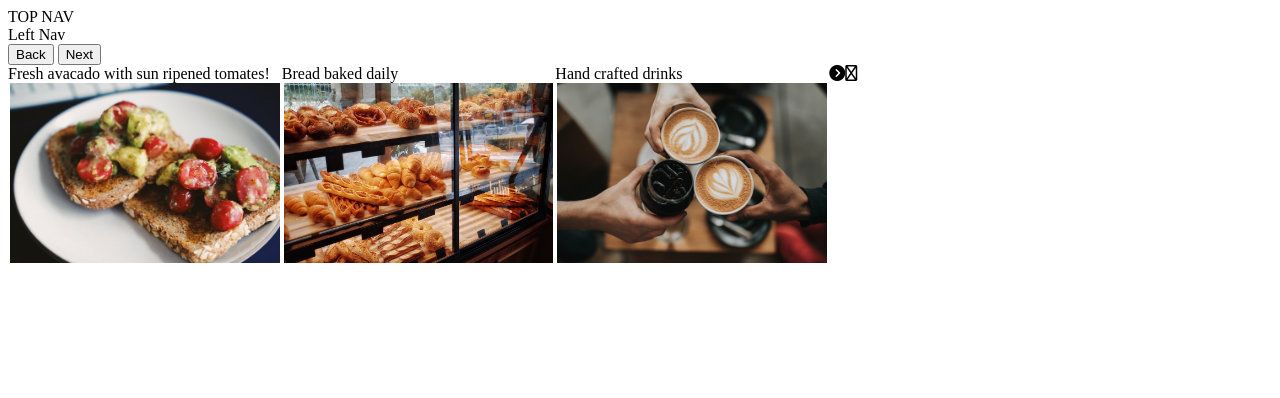
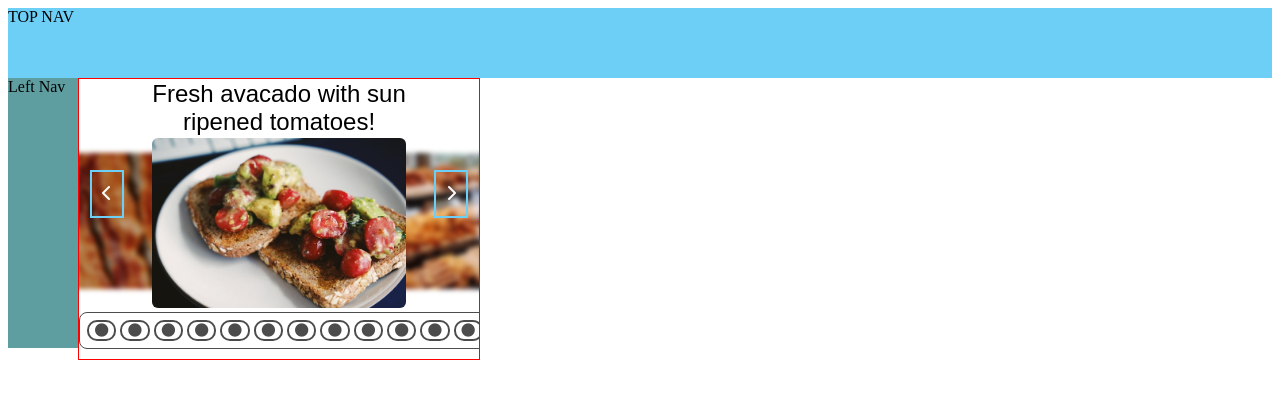
Before and after one commit to RinkM/Odin11.5-JS-Practice-Space, a plain HTML site: page index.html in a window 1280 px wide. Drawn offline with Linux system fonts and the light colour scheme.

Commit message:
version .9 - almost finshed image carousel

```diff
--- a/index.html
+++ b/index.html
@@ -17,39 +17,44 @@
   <nav id = "navTop" class = "navBar">
     TOP NAV
   </nav>
+  <div id = "bottomContainer">
   <nav id = "navLeft" class = navBar>
     Left Nav
   </nav>
   <div id = "mainContainer">
     <div id = "imgCarousel">
-      <button class = "arrowBtn" id = "prevArrow">Back</button>
-      <button class = "arrowBtn" id = "nextArrow">Next</button>
+
 
       <div id = "imgContainer" class = "imageContainer">
-        <div>
-          <div class = "imgTitle" id = "titleLeft"></div>
-          <img id = "prevImage" class ="image" >
+
+
+        <button class = "arrowBtn" id = "prevArrow">
+          <i class="fa fa-chevron-left" aria-hidden="true"></i>
+        </button>
+        <div class = "imageCard" id = "leftCard">
+          <div id = "leftTitle" class = "imageTitle transition"></div>
+          <img id = "leftImage" class ="image transition">
         </div>
 
-        <div>
-          <div class = "imgTitle" id = "titleCenter"></div>
-          <img id = "mainImage" class ="image" >
+        <div class = "imageCard" id = "middleCard">
+          <div id = "middleTitle" class = "imageTitle transition"></div>
+          <img id = "middleImage" class ="image transition" >
         </div>
 
-        <div>
-          <div class = "imgTitle" id = "titleRight"></div>
-          <img id = "nextImage" class ="image" >
+        <div class = "imageCard" id = "rightCard">
+          <div id = "rightTitle" class = "imageTitle transition"></div>
+          <img id = "rightImage" class ="image transition" >
         </div>
-
-        <i class="fa fa-chevron-circle-right" aria-hidden="true"></i>
-        <i class="fa fa-regular fa-chevron-circle-left" aria-hidden="true"></i>
+        <button class = "arrowBtn" id = "nextArrow">
+          <i class="fa fa-chevron-right" aria-hidden="true"></i>
+        </button>
 
       </div>
+      <div id = "dotsContainer"></div>
+    </div>
 
-    </div>
   </div>
-
+  </div>
 </body>
 <script src="script.js"></script>
-<script src ="imgDatabase.js" type = "module"> </script>
 </html>
--- a/script.js
+++ b/script.js
@@ -1,6 +1,6 @@
 const pics = [
   {imgName:".\\images\\avacado-toast-ryan-quintal.jpg",
-  imgDescription: "Fresh avacado with sun ripened tomates!"  ,
+  imgDescription: "Fresh avacado with sun ripened tomatoes!"  ,
   altText: "Avacado Toast"
   },
   {imgName:".\\images\\bread - yeh-xintong-go.jpg",
@@ -59,43 +59,89 @@ const prevArrow = document.getElementById("prevArrow")
 const nextArrow = document.getElementById("nextArrow")
 
 
-{/* <img class ="image" src=".\images\avacado-toast-ryan-quintal.jpg"  */}
-let index = 1
+let count = 0
 
-const displayImage = ()=>{
-  let leftIndex = index-1
-  let rightIndex = index +1
+// makes the whole component.
+const album = (count)=>{
 
-  const image = pics[index]
-  const leftImage = pics[leftIndex]
-  const rightImage = pics[ rightIndex]
-  const mainImage = document.getElementById('mainImage')
-  const prevImage = document.getElementById('prevImage')
-  const nextImage = document.getElementById('nextImage')
+  function removeAllChildNodes(parent) {
+    while (parent.firstChild) {
+        parent.removeChild(parent.firstChild);
+    }
+}
+{/* <i class="fa fa-circle" aria-hidden="true"></i> */}
 
-  const titleLeft = document.getElementById('titleLeft')
-  const titleCenter = document.getElementById('titleCenter')
-  const titleRight = document.getElementById('titleRight')
 
-  titleLeft.innerText= leftImage.imgDescription;
-  titleCenter.innerText= image.imgDescription;
-  titleRight.innerText = rightImage.imgDescription;
 
-  mainImage.src = image.imgName;
-  mainImage.setAttribute("alt",image.altText);
-  mainImage.classList.add("singleImage");
+  // creates each individual card. replaces old text+imgs
+  const cardMaker = (imageInfo, cardDiv, cardId)=>{
+    let allImages = [...document.getElementById("imgContainer").children]
 
-  prevImage.src = leftImage.imgName;
-  prevImage.setAttribute("alt",leftImage.altText);
-  prevImage.classList.add("singleImage");
+    const titleDiv = document.createElement("div");
+    titleDiv.innerText= imageInfo.imgDescription;
+    titleDiv.classList.add("imageTitle");
+    titleDiv.classList.add("transition");
+    titleDiv.classList.add(cardId);
+    titleDiv.classList.add(cardId+"Title");
 
-  nextImage.src = rightImage.imgName;
-  nextImage.setAttribute("alt",rightImage.altText);
-  nextImage.classList.add("singleImage");
+    const imgDiv = document.createElement("img");
+    imgDiv.src = imageInfo.imgName;
+    imgDiv.setAttribute("alt",imageInfo.altText);
+    imgDiv.classList.add("image");
+    imgDiv.classList.add("transition");
+
+
+    cardDiv.replaceChildren(titleDiv, imgDiv)
+    setTimeout(()=>{imgDiv.classList.add(cardId)}, 5)
+
+
+  }
+  // finds correct card within pics. passes information to cardMaker
+  const cardSelector = (count, cardId)=>{
+    let index = count
+    index = indexReset(index)
+    const image = pics[index]
+    const middleImage = document.getElementById(cardId)
+    cardMaker(image,middleImage, cardId)
+  }
+
+
+  cardSelector(count-1, "leftCard")
+  cardSelector(count, "middleCard")
+  cardSelector(count+1, "rightCard")
 }
 
-const indexReset = ()=>{
-  if (index > pics.length){
+const transitionRight = ()=>{
+  let cards = [...document.getElementsByClassName("transition")]
+  cards.forEach(element => {
+    element.classList.add("transitionRight");
+    element.classList.remove("leftCard");
+  }
+  )
+
+}
+
+const transitionLeft = ()=>{
+  let cards = [...document.getElementsByClassName("transition")]
+  cards.forEach(element => {
+
+
+    element.classList.add("transitionLeft")
+    element.classList.remove("rightCard");
+  })
+}
+
+const removeTransition = ()=>{
+  let left = [...document.getElementsByClassName("transitionLeft")]
+  let right = [...document.getElementsByClassName("transitionRight")]
+  left.forEach(element => element.classList.remove("transitionLeft"))
+  right.forEach(element => element.classList.remove("transitionRight"))
+
+}
+
+// keeps the count / index within bounds of the array length.
+const indexReset = (index)=>{
+  if (index > (pics.length-1)){
     index = 0
   } else if (index < 0){
     index = (pics.length-1)
@@ -104,18 +150,66 @@ const indexReset = ()=>{
 }
 
 
-displayImage()
+
+const dotIndex = (count)=>{
+  const dotsContainer = document.getElementById("dotsContainer");
+
+
+  pics.forEach(element =>{
+    const button = document.createElement("button")
+    button.innerHTML = '<i class="fa fa-circle" aria-hidden="true"></i>';
+    button.classList.add("dotButton");
+    button.addEventListener("click", function (e){
+      console.log([...dotsContainer.children])
+      const dotArray = [...dotsContainer.children]
+      dotArray.forEach(element => element.classList.remove("activeDotButton"))
+      this.classList.add("activeDotButton")
+      count = pics.indexOf(element)
+      album(count)
+    }
+    )
+    dotsContainer.appendChild(button)
+  })
+  // button> Dot Icon /<button
+
+
+}
+
+
 
 prevArrow.addEventListener('click', ()=>{
-  index = index-1
-  indexReset()
-  displayImage()
+
+  transitionRight()
+  console.log("theCount", count)
+  count = count-1
+  count = indexReset(count)
+  setTimeout(()=>{
+    // removeTransition()
+    album(count);
+    }, 601);
+
+}
+)
+const nextFunction = ()=>{
+  transitionLeft()
+  count = count+1
+  count = indexReset(count)
+
+  setTimeout(()=>{
+    album(count);
+    // removeTransition()
+
+  }, 601);
+}
+
+nextArrow.addEventListener('click', ()=>{
+  nextFunction()
+
 }
 )
 
-nextArrow.addEventListener('click', ()=>{
-  index = index+1
-  indexReset()
-  displayImage()
-}
-)
+
+// runs album for the first time.  starts the app.
+album(count)
+dotIndex(count)
+// setInterval(()=>nextFunction(),5000)
--- a/style.css
+++ b/style.css
@@ -1,42 +1,179 @@
-body{
+#mainContainer{
+  height: 270px;
+min-height: 270px;
+max-height: 270px;
+}
+
+
+#navTop{
+  height:70px;
+  background-color: #6DCFF6;
+}
+
+#navLeft{
+  width: 70px;
+  background-color: cadetblue;
 
 }
-
-#navTop{
-
-}
-#navLeft{
-
+#bottomContainer{
+  display: flex;
 }
 
-#mainContainer{
+#imgCarousel{
+  max-width: 400px;
+  display: flex;
+  flex-direction: column;
+  overflow: hidden;
+  border: 1px red solid;
+  height: 280px;
+  min-height: 280px;
+  max-height: 280px;
+}
 
+.imageCard{
+  min-width: 270px;
+  max-width: 270px;
+  min-height: 2em;
+  display:flex;
+  flex-direction: column;
+  justify-content: center;
 }
-#imgCarousel{
 
-}
-.imgTitle{}
-
-.arrowBtn{
-
-}
-#prevArrow{
-
-}
-#nextArrow{
-
+.imageTitle{
+  display: flex;
+  min-height: 2em;
+  text-align: center;
+  text-justify: center;
+  margin:auto;
+  font-size: 1.5em;
+font-family: Arial, Helvetica, sans-serif;
 }
 
 .imageContainer{
   display: flex;
+  justify-content: center;
+
+  height: 230px;
+  min-height: 230px;
+  max-height: 230px;
 
 }
 
 .image{
-  margin:0px 2px;
+  margin:auto;
   height:auto;
-  max-height: 180px;
+  max-height: 170px;
   width: auto;
-  max-width: 270px
+  max-width: 260px;
+  border-radius: 6px;
 
 }
+
+.leftCard, .rightCard{
+  transition: all .5s ease-in-out 100ms;
+  transform: scale(.9, .8);
+  filter: blur(3px);
+}
+#leftCard{
+  position: relative;
+  left: 96px;
+}
+
+#rightCard{
+  position: relative;
+  right: 96px;
+}
+
+#middleCard{
+  z-index: 1;
+}
+
+.transitionLeft{
+
+  transform: translateX(-175px);
+  transition: transform .5s ease-in;
+}
+.transitionRight{
+  transform: translateX(175px);
+  transition: transform .5s ease-out;
+}
+
+#dotsContainer{
+  background-color:#ffffff;
+  border: 1px solid black;
+  border-radius: 8px;
+  color:rgb(0, 0, 0);
+  filter: opacity(70%);
+  padding: 5px;
+  display: flex;
+  margin: 3px auto;
+}
+.dotButton{
+  margin: 2px;
+  background-color: transparent;
+  color: black;
+  border: 2pt solid black ;
+  border-radius: 10px;
+  cursor:pointer;
+}
+.dotButton:hover{
+  background-color: #6DCFF6;
+}
+
+.activeDotButton{
+  background-color: #6DCFF6;
+}
+
+.arrowBtn {
+  background-color: transparent;
+  opacity: 1;
+  color:white;
+  border: 2px solid #6dcff6;
+  /* box-sizing: border-box; */
+  font-family: "Avenir Next LT W01 Bold",sans-serif;
+  font-size: 16px;
+  font-weight: 700;
+  line-height: 24px;
+  margin: auto;
+  padding: 10px 10px;
+  position: relative;
+  text-decoration: none;
+  user-select: none;
+  -webkit-user-select: none;
+  touch-action: manipulation;
+}
+
+.arrowBtn:hover,
+.arrowBtn:active {
+  background-color:#6dcff6;
+  opacity: 1;
+  transition: all .5s ;
+  cursor: pointer;
+}
+
+
+#prevArrow{
+  position: relative;
+left: 250px;
+z-index: 1;
+}
+#nextArrow{
+  position: relative;
+  right: 250px;
+  z-index: 1;
+
+}
+
+
+.arrowBtn:hover:before {
+  background-color: #6DCFF6;
+}
+
+@media (min-width: 768px) {
+  .arrowBtn {
+    /* padding: 16px 32px; */
+  }
+}
+
+.rightCardTitle, .leftCardTitle{
+  visibility:hidden}
```
